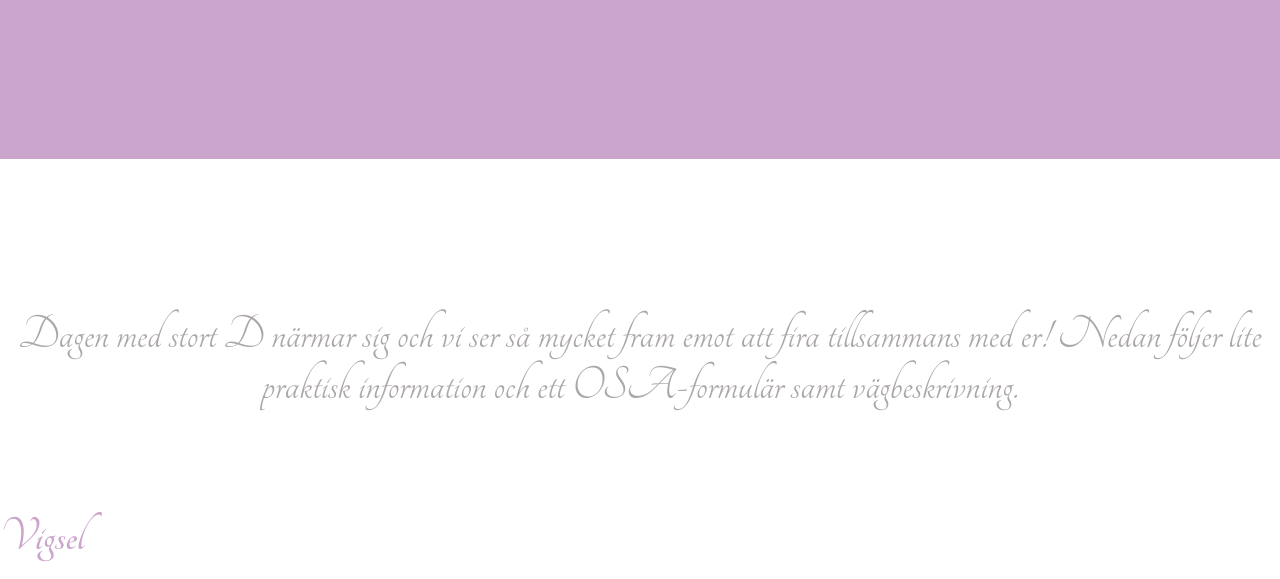
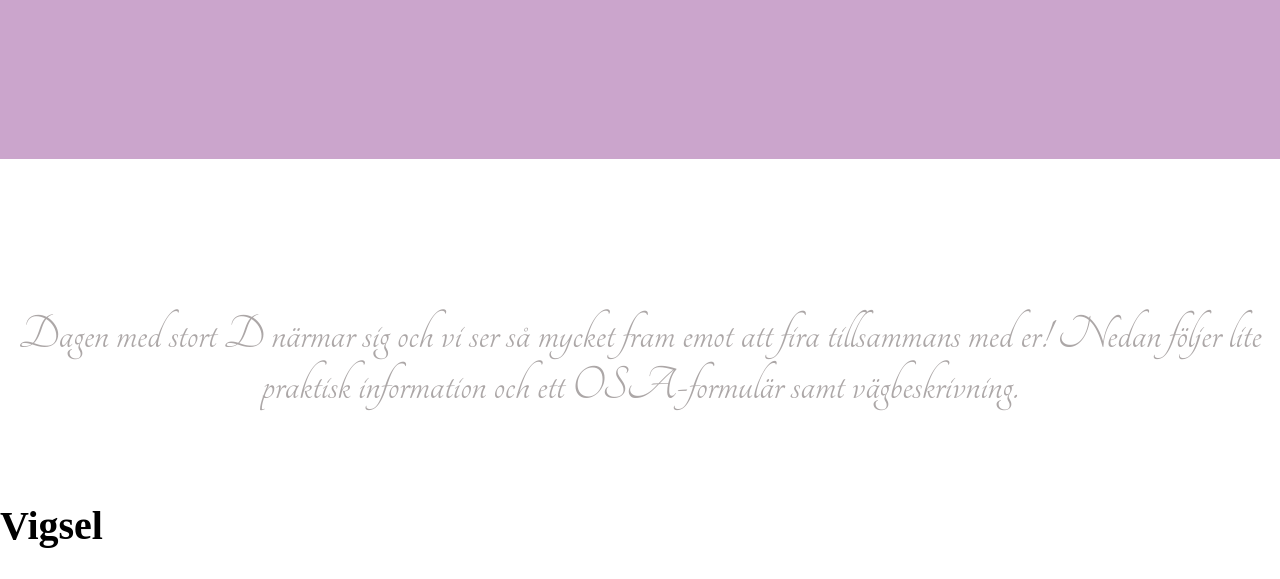
Before and after one commit to vickanS/Wedding-page-2024, a plain HTML site: page index.html in a window 1280 px wide. Shown: the part 341-920 px from the top of the page. Drawn offline with Linux system fonts and the light colour scheme; some packages are replaced by stand-ins of ours.

Commit message:
some changes

```diff
--- a/index.js
+++ b/index.js
@@ -2,7 +2,7 @@ function initMap() {
   var mapElement = document.querySelector('.map');
 
   var map = new google.maps.Map(mapElement, {
-    center: {lat: 56.64241, lng: 16.23861},
+    center: {lat: 56.62428, lng: 16.23311},
     zoom: 8
   });
 
--- a/styles.css
+++ b/styles.css
@@ -35,10 +35,9 @@ p {
 }
 
 main h2, main h3 {
-  font-family: 'Tangerine', sans-serif;
   font-weight: bolder;
-  font-size: 50px;
-  color: rgb(203, 165, 204);
+  font-size: 40px;
+  color: black;
 }
 
 main {
```
